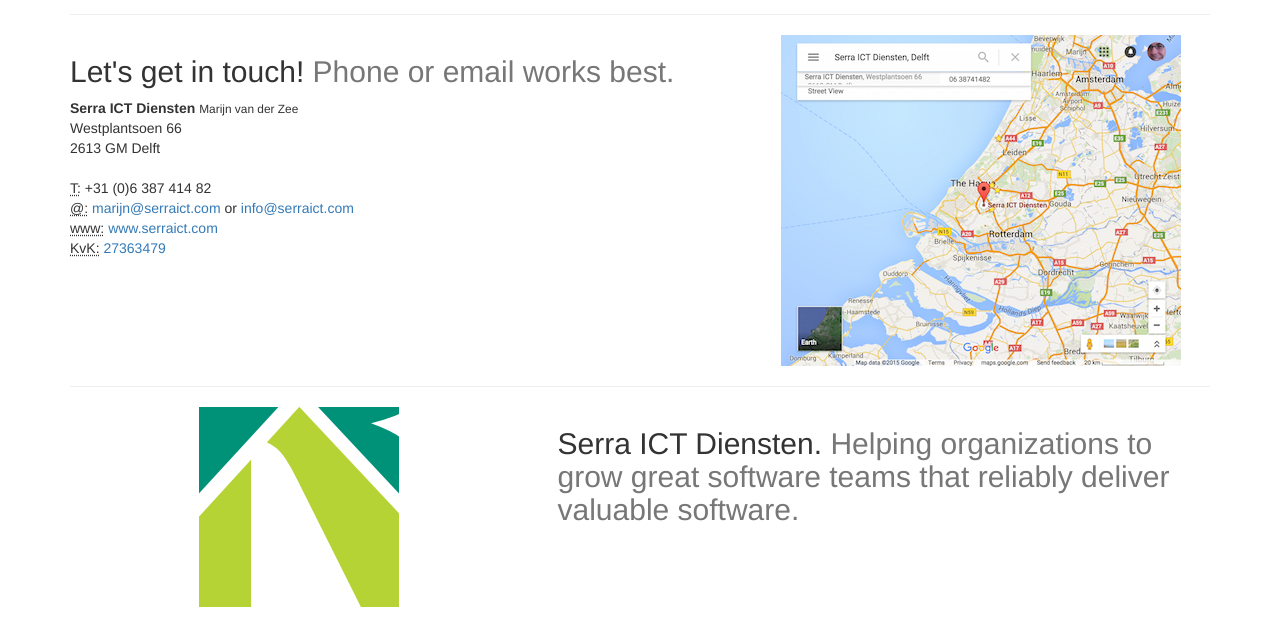
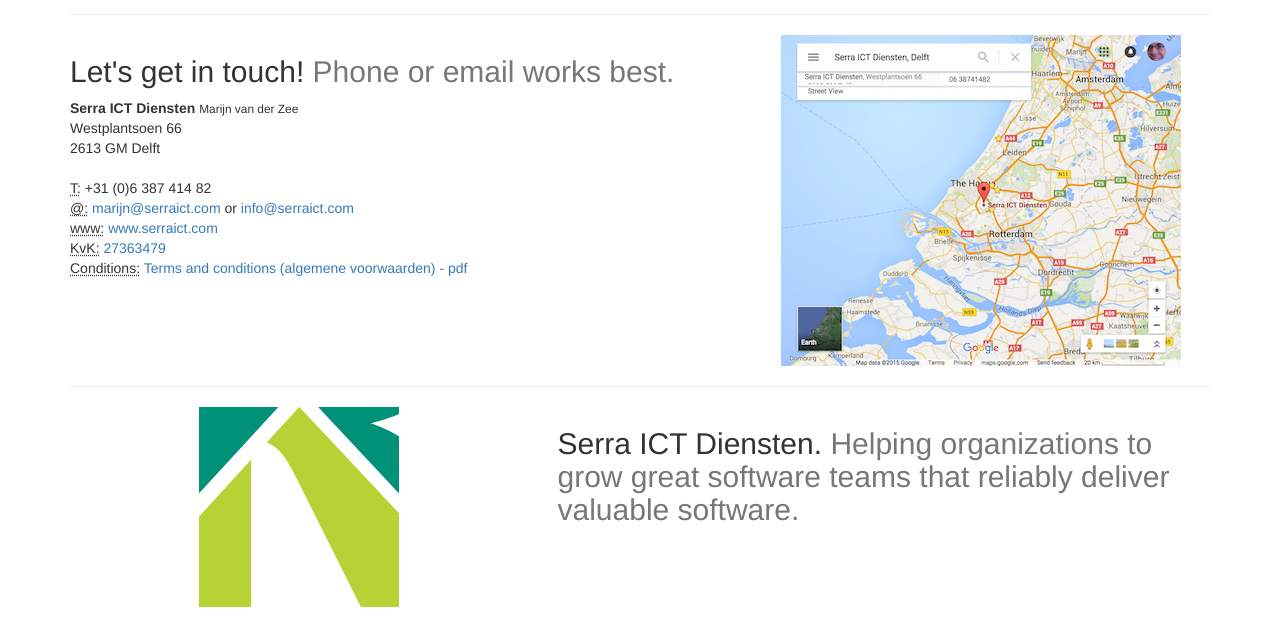
Before and after one commit to serraict/serraict.github.io, a Jekyll site: the page built from index.md, in a window 1280 px wide and 900 px high, scrolled down 770 px, cut to the strip 0-624 px from the top of the window. Built offline with Jekyll 4.4.1, drawn with Linux system fonts in a browser that asks for light colours; nearby versions of some CDN libraries; library files that are not in the unit come from our copies; Markdown is read by kramdown in place of the engine named in the settings.

Commit message:
Add link to terms and conditions

```diff
--- a/_includes/contact.html
+++ b/_includes/contact.html
@@ -12,6 +12,7 @@
           <a href="mailto:info@serraict.com">info@serraict.com</a><br>
         <abbr title="Internet">www:</abbr> <a href="{{ site.url }}">www.serraict.com</a><br>
         <abbr title="Kamer van koophandel">KvK:</abbr> <a href="http://www.kvk.nl/orderstraat/product-kiezen/?kvknummer=273634790000">27363479</a><br>
+        <abbr title="Terms and conditions">Conditions:</abbr> <a href="/assets/Algemene-voorwaarden-Serra-ICT-Diensten.pdf">Terms and conditions (algemene voorwaarden) - pdf</a><br>
       </address>
     </div>
     <div class="col-md-5">
```
